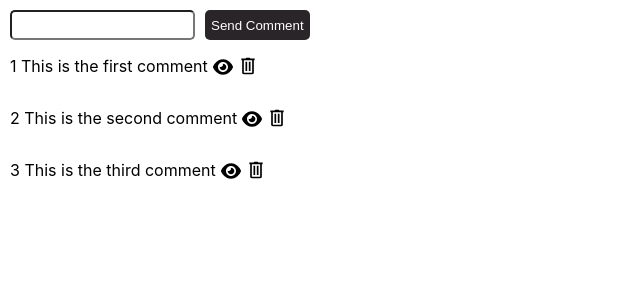
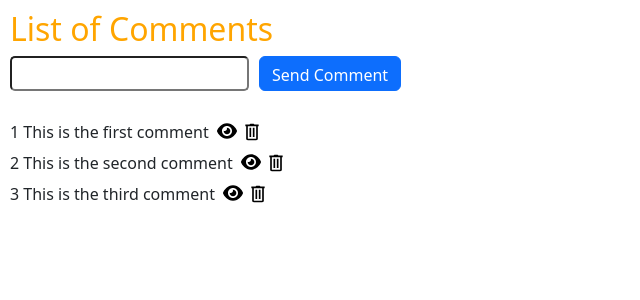
Before and after one commit to grodrigues-dev/nextjs-studies, a Next.js app: page /comments in a window 1280 px wide. Shown: the top 300 px of the page, without its empty margins (0-640 px from the left). Built offline with nearby package versions, Linux system fonts and the light colour scheme.

Commit message:
work with bootstrap

```diff
--- a/package.json
+++ b/package.json
@@ -10,6 +10,7 @@
     "serve-json": "json-server --watch db.json --port 4000"
   },
   "dependencies": {
+    "bootstrap": "^5.2.0",
     "json-server": "^0.17.0",
     "next": "12.1.6",
     "react": "18.2.0",
--- a/pages/_app.js
+++ b/pages/_app.js
@@ -1,4 +1,5 @@
 import '../styles/globals.css'
+import 'bootstrap/dist/css/bootstrap.min.css'
 
 function MyApp({ Component, pageProps }) {
   return <Component {...pageProps} />
--- a/pages/comments/index.js
+++ b/pages/comments/index.js
@@ -42,16 +42,17 @@ function CommentsPage() {
 
     return (
         <div style={{padding: '10px'}}>
-            <div style={{height: '30px'}}>
+            <h2>List of Comments</h2>
+            <div className="d-flex" style={{height: '35px', marginBottom: '25px'}}>
                 <input type='text' value={comment} onChange={(e) => setComment(e.target.value)} style={{height: '100%', borderRadius: '5px'}}></input>
-                <button onClick={submitComment} style={{height: '100%', marginLeft: '10px', border: 'none', background: '#292529', borderRadius: '5px', color: '#FFF'}}>Send Comment</button>
+                <button onClick={submitComment} className='btn btn-primary' style={{ marginLeft: '10px'}}>Send Comment</button>
             </div>
             {
                 comments.map(comment => {
                     return (
-                        <div key={comment.id} style={{display: "flex", alignItems: 'center'}}>
+                        <div key={comment.id} className='d-flex align-items-center'>
                             <p style={{marginRight: '5px'}}>{comment.id} {comment.text}</p>
-                            <div style={{cursor: 'pointer', paddingTop: '5px'}}>
+                            <div className="ms-2" style={{cursor: 'pointer', paddingTop: '5px'}}>
                                 <Link href={`comments/${comment.id}`}>
                                     <Image src="/eye.svg" width="20" height="20"/>
                                 </Link>
--- a/styles/globals.css
+++ b/styles/globals.css
@@ -14,3 +14,12 @@ a {
 * {
   box-sizing: border-box;
 }
+
+
+h2 {
+  color: orange;
+}
+
+p {
+  margin: 0 !important;
+}
```
Also changed, not shown: 1 other file (tests, documents, lock files or other folders).
